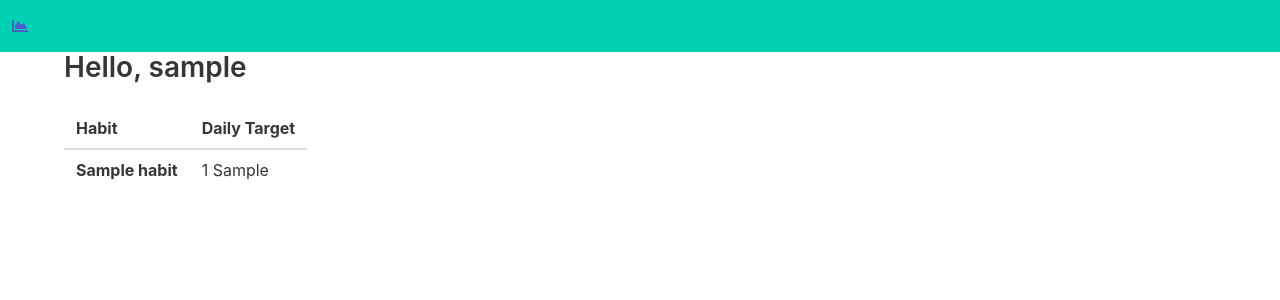
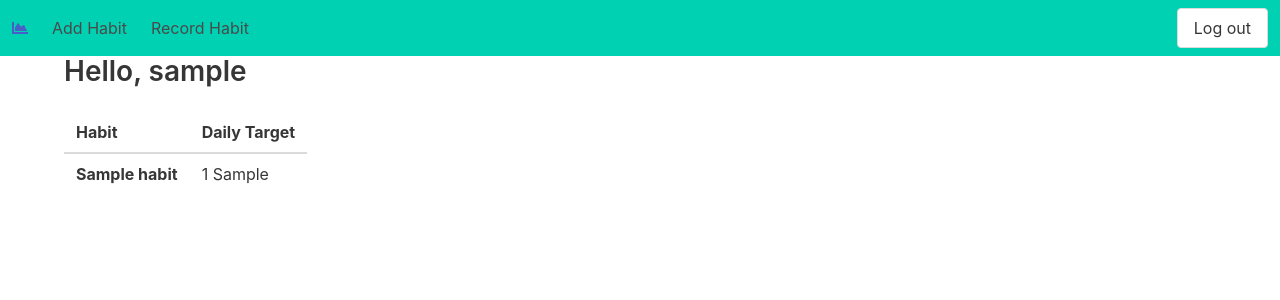
Before and after one commit to Momentum-Team-10/django-habit-tracker-jimbandrews, a Django app: page /user/ in a window 1280 px wide. Shown: the top 300 px of the page. Run offline with Django 3.2, Linux system fonts and the light colour scheme; a user stored in the database is signed in; tables that the repository leaves empty hold one stand-in row (values such as "Sample post"); parts of the project's set-up code (start-up, migrations or seed data) failed here and were passed over.

Commit message:
linked logout page to profile via navbar; also set up buttons for forms to be made soon

```diff
--- a/templates/tracker/guest.html
+++ b/templates/tracker/guest.html
@@ -1,8 +1,6 @@
 {% extends 'base.html' %}
 
-{% block title %}
-Welcome
-{% endblock title %}
+{% block title %}Welcome{% endblock title %}
 
 {% block navbar %}
 <div class="navbar-end">
--- a/templates/tracker/profile.html
+++ b/templates/tracker/profile.html
@@ -1,6 +1,21 @@
 {% extends 'base.html' %}
 
 {% block title %}{{ user.username }}'s Profile{% endblock title %}
+
+{% block navbar %}
+<div class="navbar-start">
+    <a class="navbar-item">Add Habit</a>
+    <a class="navbar-item">Record Habit</a>
+</div>
+
+<div class="navbar-end">
+    <div class="navbar-item">
+        <div class="buttons">
+            <a href="{% url 'auth_logout' %}" class="button">Log out</a>
+        </div>
+    </div>
+</div>
+{% endblock navbar %}
 
 {% block content %}
 <div class="container">
```
